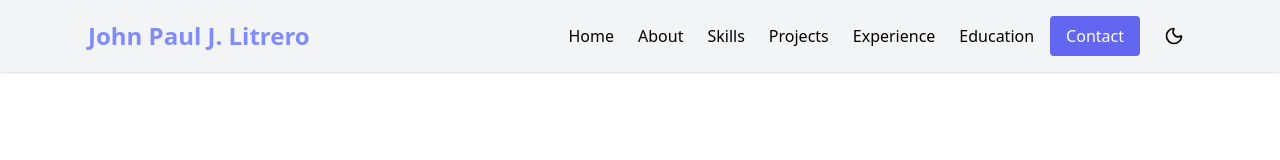
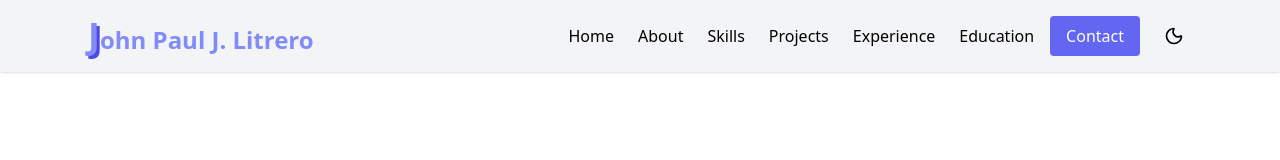
Before and after one commit to imnotpaul/My-Portfolio, a React (Vite) app: page / in a window 1280 px wide. Shown: the top 160 px of the page. Built offline with nearby package versions, Linux system fonts and the light colour scheme.

Commit message:
Initial commit

```diff
--- a/src/components/Navbar.jsx
+++ b/src/components/Navbar.jsx
@@ -90,8 +90,10 @@ export default function Navbar() {
         <div className="fixed inset-0 z-[999] flex flex-col items-center justify-center bg-white dark:bg-gray-900 transition-opacity duration-500 animate-fade">
           <img src="/Jp.png" alt="Logo" className="w-16 h-16 mb-4 animate-spin-slow" />
           <h1 className="text-3xl font-bold text-indigo-400 dark:text-indigo-400 animate-pulse mb-1">
-            John Paul J. Litrero
-          </h1>
+        <span className="relative inline-block text-4xl font-extrabold text-indigo-400 drop-shadow-[2px_2px_0px_#4f46e5]">
+          J
+        </span>ohn Paul J. Litrero
+      </h1>
           <h2 className="text-sm text-gray-700 dark:text-gray-300">
             IT Support Specialist & Web Developer
           </h2>
@@ -158,7 +160,6 @@ export default function Navbar() {
   </div>
 )}
 
-
       {/* Navbar */}
       <nav className="fixed top-0 left-0 w-full bg-gray-100 text-black dark:bg-gray-800 dark:text-white shadow z-40 transition-colors duration-300">
         <div className="max-w-6xl mx-auto px-6 py-4 flex justify-between items-center">
@@ -166,9 +167,11 @@ export default function Navbar() {
             onClick={handleNameClick}
             className="flex items-center space-x-2 cursor-pointer hover:scale-105 transition-transform duration-300"
           >
-            <span className="font-bold text-2xl text-indigo-400">
-              John Paul J. Litrero
-            </span>
+         <span className="font-bold text-2xl text-indigo-400">
+      <span className="relative inline-block text-4xl font-extrabold text-indigo-400 drop-shadow-[3px_3px_0px_#4f46e5]">
+        J
+        </span>ohn Paul J. Litrero
+      </span>
           </div>
 
           {/* Desktop Links */}
```
